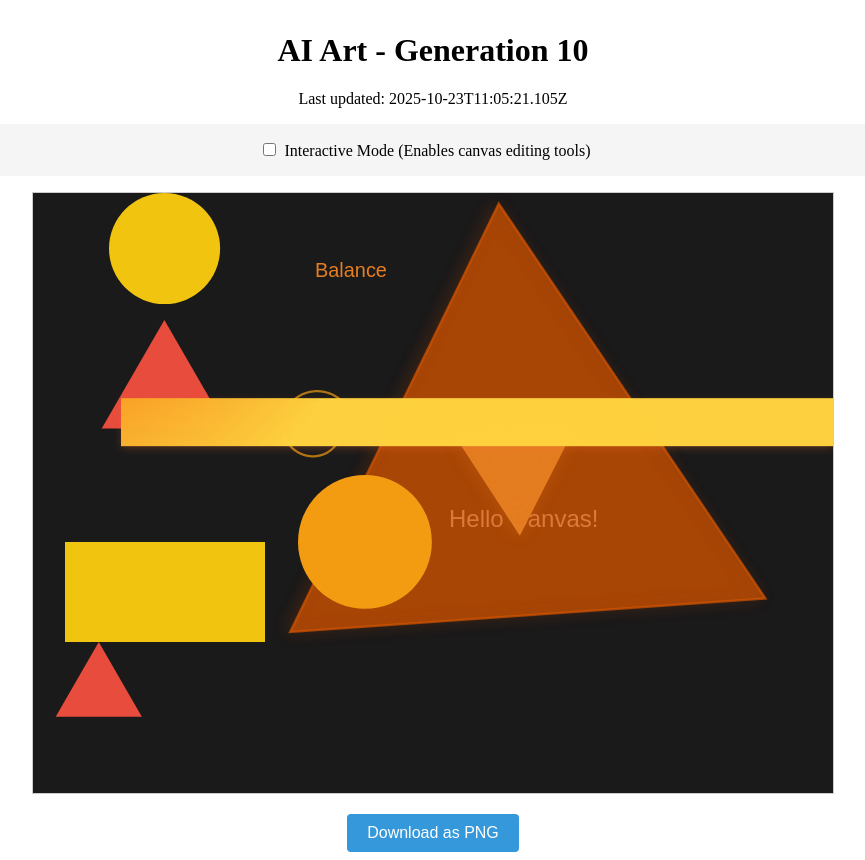
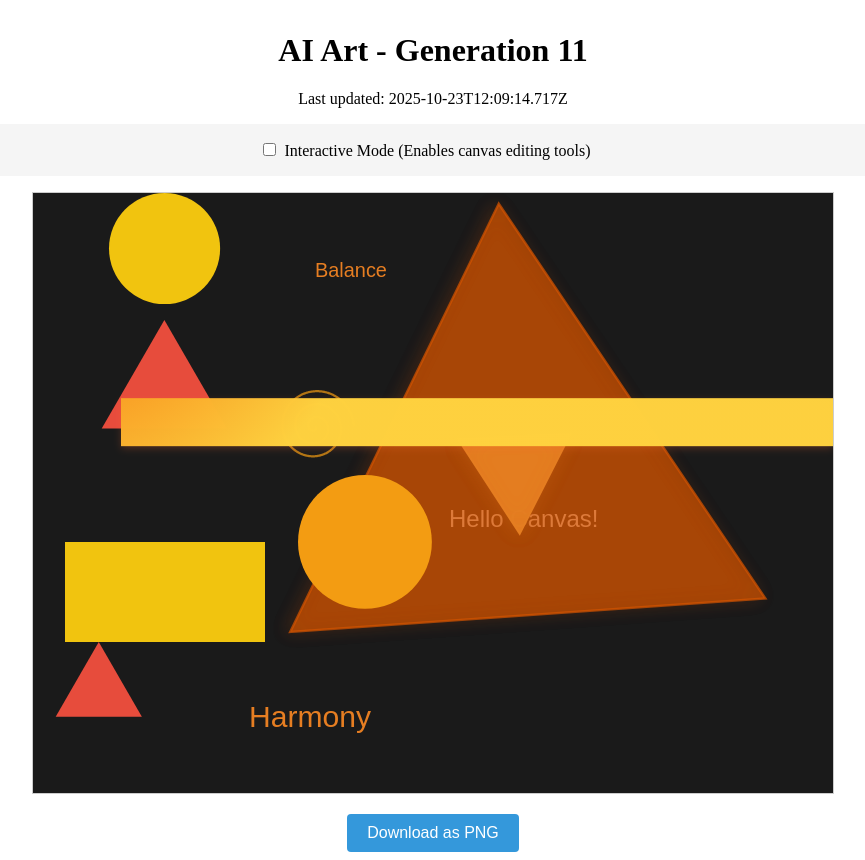
Before and after one commit to mcclowes/ai-art, a React (Vite) app: page / in a window 1280 px wide. Shown: the whole page, without its empty margins (207-1072 px from the left). Built offline with nearby package versions, Linux system fonts and the light colour scheme.

Commit message:
Improve artwork - Generation 11

```diff
--- a/src/artwork-state.ts
+++ b/src/artwork-state.ts
@@ -26,143 +26,156 @@ export interface ArtworkState {
 
 // Artwork state data
 export const artworkState: ArtworkState = {
-  canvas: {
-    width: 800,
-    height: 600,
-    background: "#1a1a1a",
+  "canvas": {
+    "width": 800,
+    "height": 600,
+    "background": "#1a1a1a"
   },
-  elements: [
+  "elements": [
     {
-      type: "rectangle",
-      x: 32,
-      y: 349,
-      width: 200,
-      height: 100,
-      fillStyle: "#f1c40f",
-      id: "rect1",
+      "type": "rectangle",
+      "x": 32,
+      "y": 349,
+      "width": 200,
+      "height": 100,
+      "fillStyle": "#f1c40f",
+      "id": "rect1"
     },
     {
-      type: "text",
-      x: 416,
-      y: 334,
-      text: "Hello Canvas!",
-      font: "24px Arial",
-      fillStyle: "#fff",
-      id: "text1",
+      "type": "text",
+      "x": 416,
+      "y": 334,
+      "text": "Hello Canvas!",
+      "font": "24px Arial",
+      "fillStyle": "#fff",
+      "id": "text1"
     },
     {
-      type: "triangle",
-      x: 494.4375772558714,
-      y: 275,
-      size: 275,
-      fillStyle: "#d35400",
-      strokeStyle: "#d35400",
-      strokeWidth: 2.436266329126586,
-      rotation: 355.9622110200677,
-      opacity: 0.7234940184719327,
-      shadow: {
-        blur: 16.687087740396194,
-        color: "#d3540040",
-        offsetX: -4.199353721805403,
-        offsetY: 0.07264652680127437,
+      "type": "triangle",
+      "x": 494.4375772558714,
+      "y": 275,
+      "size": 275,
+      "fillStyle": "#d35400",
+      "strokeStyle": "#d35400",
+      "strokeWidth": 2.436266329126586,
+      "rotation": 355.9622110200677,
+      "opacity": 0.7234940184719327,
+      "shadow": {
+        "blur": 16.687087740396194,
+        "color": "#d3540040",
+        "offsetX": -4.199353721805403,
+        "offsetY": 0.07264652680127437
       },
-      id: "rotated_triangle_1761189618129",
+      "id": "rotated_triangle_1761189618129"
     },
     {
-      type: "triangle",
-      x: 131.37047009811295,
-      y: 199.37047009811295,
-      size: 72.37047009811296,
-      fillStyle: "#e74c3c",
-      id: "triangle_1761189618130",
+      "type": "triangle",
+      "x": 131.37047009811295,
+      "y": 199.37047009811295,
+      "size": 72.37047009811296,
+      "fillStyle": "#e74c3c",
+      "id": "triangle_1761189618130"
     },
     {
-      type: "spiral",
-      x: 282,
-      y: 234,
-      radius: 39,
-      fillStyle: "#f39c12",
-      strokeStyle: "#f39c12",
-      strokeWidth: 2.2263068745436456,
-      opacity: 0.7,
-      id: "spiral_1761192387769",
+      "type": "spiral",
+      "x": 282,
+      "y": 234,
+      "radius": 39,
+      "fillStyle": "#f39c12",
+      "strokeStyle": "#f39c12",
+      "strokeWidth": 2.2263068745436456,
+      "opacity": 0.7,
+      "id": "spiral_1761192387769"
     },
     {
-      type: "circle",
-      x: 131.56009180699678,
-      y: 55.56009180699678,
-      radius: 55.56009180699678,
-      fillStyle: "#f1c40f",
-      id: "circle_1761195923712",
+      "type": "circle",
+      "x": 131.56009180699678,
+      "y": 55.56009180699678,
+      "radius": 55.56009180699678,
+      "fillStyle": "#f1c40f",
+      "id": "circle_1761195923712"
     },
     {
-      type: "triangle",
-      x: 65.76524991733793,
-      y: 498.76524991733794,
-      size: 49.765249917337925,
-      fillStyle: "#e74c3c",
-      id: "triangle_1761199684484",
+      "type": "triangle",
+      "x": 65.76524991733793,
+      "y": 498.76524991733794,
+      "size": 49.765249917337925,
+      "fillStyle": "#e74c3c",
+      "id": "triangle_1761199684484"
     },
     {
-      type: "text",
-      x: 282,
-      y: 84,
-      text: "Balance",
-      font: "19.919894911088143px Arial",
-      fillStyle: "#e67e22",
-      id: "text_1761199684484",
+      "type": "text",
+      "x": 282,
+      "y": 84,
+      "text": "Balance",
+      "font": "19.919894911088143px Arial",
+      "fillStyle": "#e67e22",
+      "id": "text_1761199684484"
     },
     {
-      type: "triangle",
-      x: 494.4375772558714,
-      y: 229.17181705809645,
-      size: 65,
-      fillStyle: "#e67e22",
-      strokeStyle: "#e67e22",
-      strokeWidth: 1.9506283564448492,
-      rotation: 296.93518082384344,
-      opacity: 0.9689630261215991,
-      shadow: {
-        blur: 18.434063484099518,
-        color: "#e67e2240",
-        offsetX: -0.7643205827572981,
-        offsetY: 1.4045013993095967,
+      "type": "triangle",
+      "x": 494.4375772558714,
+      "y": 229.17181705809645,
+      "size": 65,
+      "fillStyle": "#e67e22",
+      "strokeStyle": "#e67e22",
+      "strokeWidth": 1.9506283564448492,
+      "rotation": 296.93518082384344,
+      "opacity": 0.9689630261215991,
+      "shadow": {
+        "blur": 18.434063484099518,
+        "color": "#e67e2240",
+        "offsetX": -0.7643205827572981,
+        "offsetY": 1.4045013993095967
       },
-      id: "rotated_triangle_1761203152725",
+      "id": "rotated_triangle_1761203152725"
     },
     {
-      type: "circle",
-      x: 331.93310067392633,
-      y: 348.93310067392633,
-      radius: 66.93310067392633,
-      fillStyle: "#f39c12",
-      id: "circle_1761206842170",
+      "type": "circle",
+      "x": 331.93310067392633,
+      "y": 348.93310067392633,
+      "radius": 66.93310067392633,
+      "fillStyle": "#f39c12",
+      "id": "circle_1761206842170"
     },
     {
-      type: "rectangle",
-      x: 88,
-      y: 205.17181705809645,
-      width: 712,
-      height: 48,
-      fillStyle: "#f1c40f",
-      gradient: {
-        type: "radial",
-        colors: ["#FF6B35", "#F7931E", "#FFD23F"],
-        direction: 20.798546121521007,
-        centerX: 0.5378402627737648,
-        centerY: 0.6066804563125994,
+      "type": "rectangle",
+      "x": 88,
+      "y": 205.17181705809645,
+      "width": 712,
+      "height": 48,
+      "fillStyle": "#f1c40f",
+      "gradient": {
+        "type": "radial",
+        "colors": [
+          "#FF6B35",
+          "#F7931E",
+          "#FFD23F"
+        ],
+        "direction": 20.798546121521007,
+        "centerX": 0.5378402627737648,
+        "centerY": 0.6066804563125994
       },
-      shadow: {
-        blur: 7.58101899519814,
-        color: "#FF6B3540",
-        offsetX: -0.013106354157539357,
-        offsetY: 2.665240278520084,
+      "shadow": {
+        "blur": 7.58101899519814,
+        "color": "#FF6B3540",
+        "offsetX": -0.013106354157539357,
+        "offsetY": 2.665240278520084
       },
-      opacity: 0.9880820979739795,
-      id: "gradient_rect_1761213966647",
+      "opacity": 0.9880820979739795,
+      "id": "gradient_rect_1761213966647"
     },
+    {
+      "type": "text",
+      "x": 216,
+      "y": 534,
+      "text": "Harmony",
+      "font": "30.08950494979772px Arial",
+      "fillStyle": "#e67e22",
+      "id": "text_1761221354717"
+    }
   ],
-  generation: 10,
-  lastUpdated: "2025-10-23T11:05:21.105Z",
-  cycleStarted: "2025-10-23T02:33:03.243Z",
+  "generation": 11,
+  "lastUpdated": "2025-10-23T12:09:14.717Z",
+  "cycleStarted": "2025-10-23T02:33:03.243Z"
 };
```
